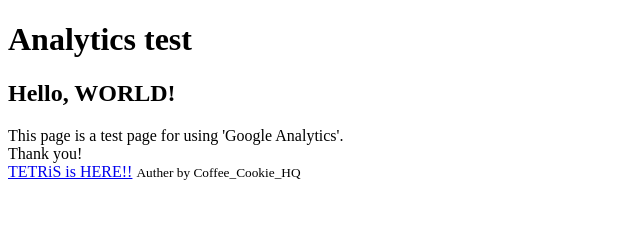
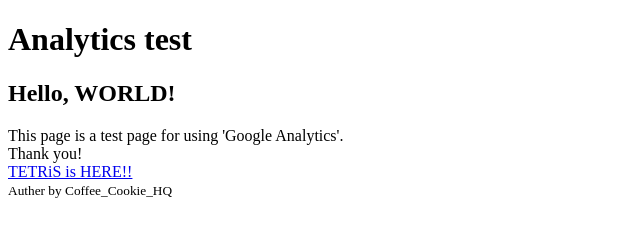
Before and after one commit to cookie4410/a-test, a plain HTML site: page index.html in a window 1280 px wide. Shown: the whole page, without its empty margins (0-640 px from the left). Drawn offline with Linux system fonts and the light colour scheme.

Commit message:
Update index.html

```diff
--- a/index.html
+++ b/index.html
@@ -30,7 +30,7 @@
 			<p>
 				This page is a test page for using 'Google Analytics'.<br>
 				Thank you!<br>
-				<a href="https://cookie4410.github.io/tetris/">TETRiS is HERE!!</a>
+				<a href="https://cookie4410.github.io/tetris/">TETRiS is HERE!!</a><br>
 				<small>Auther by Coffee_Cookie_HQ</small>
 			</p>
 		</section>
```
